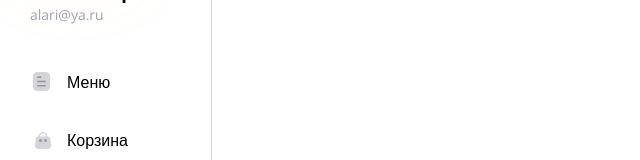
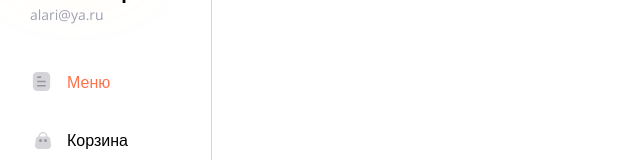
Before and after one commit to uvaga/pizza-app, a React (Vite) app: page / in a window 1280 px wide. Shown: the part 167-327 px from the top of the page, without its empty margins (0-640 px from the left). Built offline with nearby package versions, Linux system fonts and the light colour scheme.

Commit message:
Added NavLink component

```diff
--- a/src/layout/Menu/Layout.module.css
+++ b/src/layout/Menu/Layout.module.css
@@ -57,3 +57,11 @@
 	line-height: normal;
 	color: #9EA1B1;
 }
+
+.link:hover {
+	color: var(--primary-color);
+}
+
+.active {
+	color: var(--primary-color);
+}
--- a/src/layout/Menu/Layout.tsx
+++ b/src/layout/Menu/Layout.tsx
@@ -1,8 +1,10 @@
-import { Link, Outlet } from 'react-router-dom';
+import { Outlet, NavLink } from 'react-router-dom';
 import styles from './Layout.module.css';
 import Button from '../../components/Button/Button';
+import cn from 'classnames';
 
 export function Layout() {
+
 	return <div className={styles['layout']}>
 		<div className={styles['sidebar']}>
 			<div className={styles['user']}>
@@ -11,11 +13,15 @@ export function Layout() {
 				<div className={styles['email']}>alari@ya.ru</div>
 			</div>
 			<div className={styles['menu']}>
-				<Link to='/' className={styles['link']}>
+				<NavLink to='/' className={({isActive}) => cn(styles['link'], {
+					[styles.active]: isActive
+ 				})}>
 					<img src="/menu-icon.svg" alt="Иконка меню" />
-					Меню</Link>
-				<Link to='/cart' className={styles['link']}>
-					<img src="/cart-icon.svg" alt="Иконка корзины" />Корзина</Link>
+					Меню</NavLink>
+				<NavLink to='/cart' className={({isActive}) => cn(styles['link'], {
+					[styles.active]: isActive
+ 				})}>
+					<img src="/cart-icon.svg" alt="Иконка корзины" />Корзина</NavLink>
 			</div>
 			<Button className={styles['exit']}>
 				<img src="/exit-icon.svg" alt="Иконка выхода" />
```
